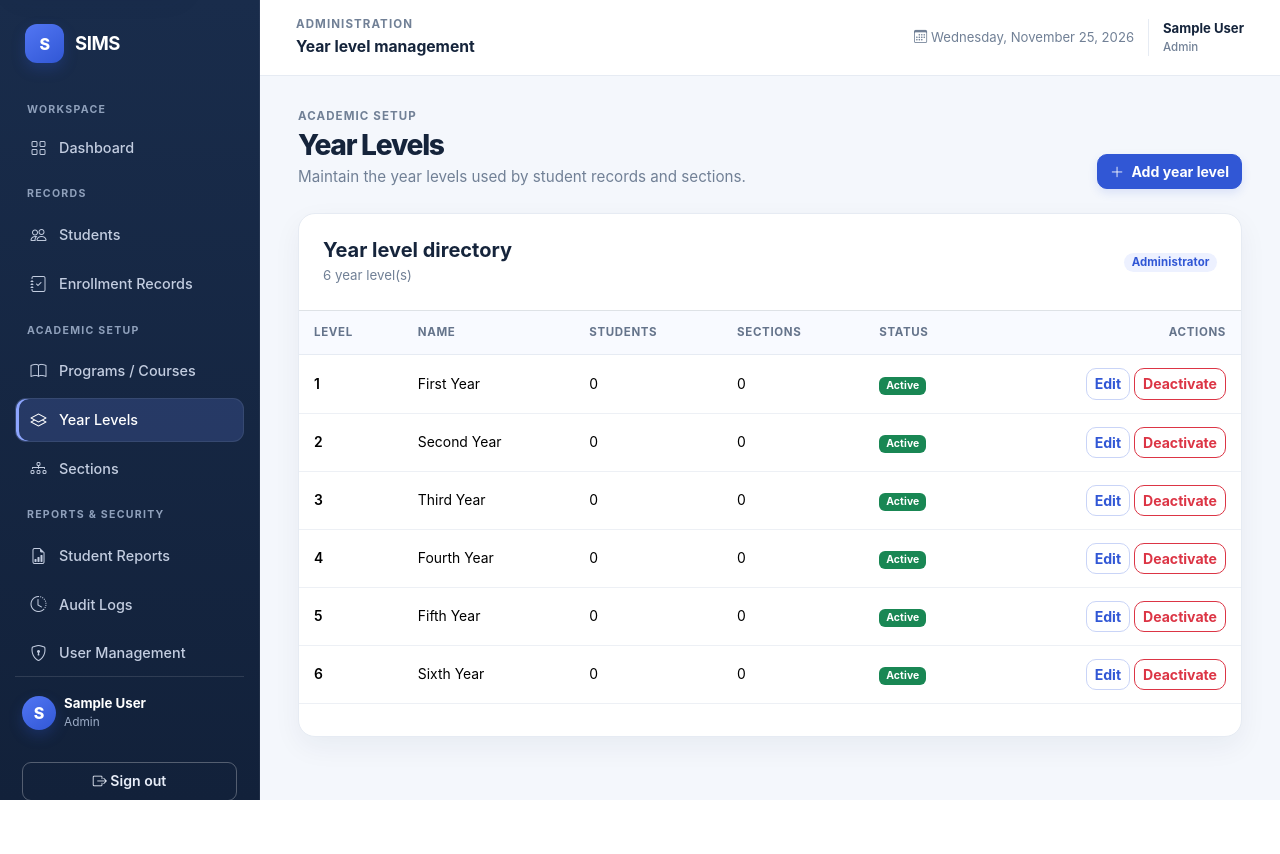
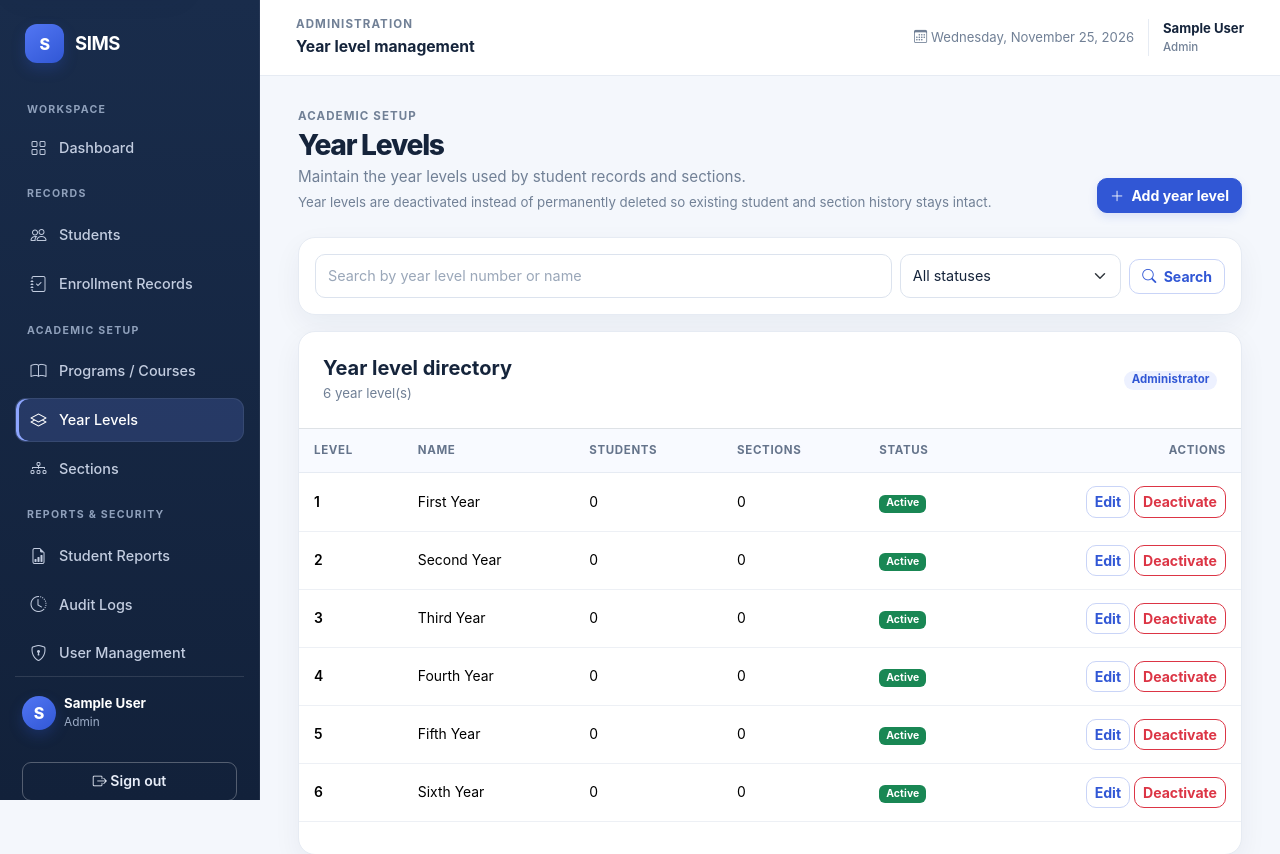
Before and after one commit to KyleDomSar/Student-Information-Management-System, a Laravel app: page /admin/year-levels in a window 1280 px wide. Shown: the top 854 px of the page. Before the commit the page ends 800 px from the top, so only its background shows below. Run offline with Laravel 12, Linux system fonts and the light colour scheme; a user stored in the database is signed in; data comes from the database, SQL or seed files in the repository; tables that the repository leaves empty hold one stand-in row (values such as "Sample post").

Commit message:
Add year level search and clarify safe deactivation behavior

```diff
--- a/resources/views/admin/year-levels/index.blade.php
+++ b/resources/views/admin/year-levels/index.blade.php
@@ -8,11 +8,32 @@
     <div>
         <div class="eyebrow mb-1">ACADEMIC SETUP</div>
         <h1 class="page-title mb-1">Year Levels</h1>
-        <p class="muted mb-0">Maintain the year levels used by student records and sections.</p>
+        <p class="muted mb-1">Maintain the year levels used by student records and sections.</p>
+        <p class="muted small mb-0">Year levels are deactivated instead of permanently deleted so existing student and section history stays intact.</p>
     </div>
     @if(auth()->user()->isAdministrator())
         <a href="{{ route('admin.year-levels.create') }}" class="btn btn-primary"><i class="bi bi-plus-lg me-1"></i> Add year level</a>
     @endif
+</div>
+<div class="surface p-3 mb-3">
+    <form method="GET" action="{{ route('admin.year-levels.index') }}" class="row g-2 align-items-center">
+        <div class="col-md">
+            <label for="year-level-search" class="visually-hidden">Search year levels</label>
+            <input id="year-level-search" type="search" name="search" value="{{ $search }}" class="form-control" placeholder="Search by year level number or name">
+        </div>
+        <div class="col-sm-5 col-md-3">
+            <label for="year-level-status" class="visually-hidden">Filter by status</label>
+            <select id="year-level-status" name="status" class="form-select">
+                <option value="">All statuses</option>
+                <option value="active" @selected($status === 'active')>Active</option>
+                <option value="inactive" @selected($status === 'inactive')>Inactive</option>
+            </select>
+        </div>
+        <div class="col-auto d-grid"><button class="btn btn-outline-primary" type="submit"><i class="bi bi-search me-1"></i> Search</button></div>
+        @if($search !== '' || $status !== '')
+            <div class="col-auto d-grid"><a href="{{ route('admin.year-levels.index') }}" class="btn btn-light">Clear filters</a></div>
+        @endif
+    </form>
 </div>
 <div class="surface overflow-hidden">
     <div class="p-3 p-md-4 border-bottom d-flex justify-content-between align-items-center">
@@ -20,7 +41,11 @@
         <span class="badge badge-soft rounded-pill">{{ auth()->user()->isAdministrator() ? 'Administrator' : 'Staff · View only' }}</span>
     </div>
     @if($yearLevels->isEmpty())
-        <div class="p-5 text-center"><h2 class="h6 fw-bold">No year levels configured</h2><p class="muted small mb-0">Run the database seeder to add the default year levels.</p></div>
+        <div class="p-5 text-center">
+            <h2 class="h6 fw-bold">{{ $search !== '' || $status !== '' ? 'No matching year levels found' : 'No year levels configured' }}</h2>
+            <p class="muted small mb-3">{{ $search !== '' || $status !== '' ? 'Try another search term or clear the filters.' : 'Run the database seeder to add the default year levels.' }}</p>
+            @if($search !== '' || $status !== '')<a href="{{ route('admin.year-levels.index') }}" class="btn btn-light btn-sm">Clear filters</a>@endif
+        </div>
     @else
         <div class="table-responsive">
             <table class="table table-hover align-middle mb-0">
```
